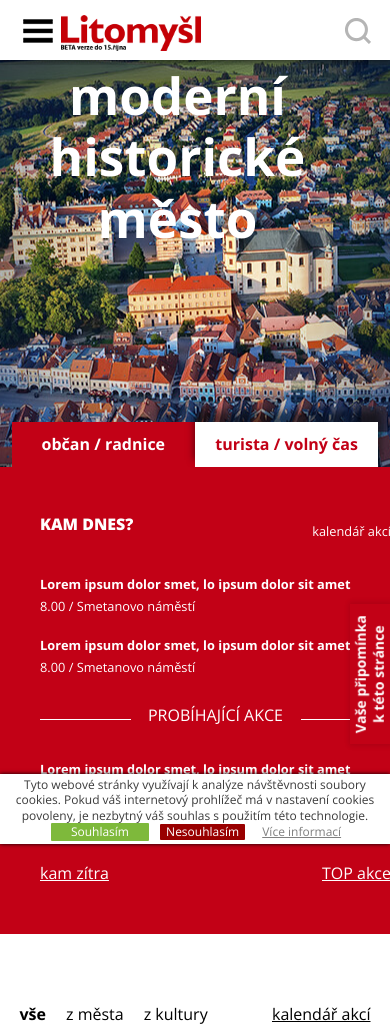
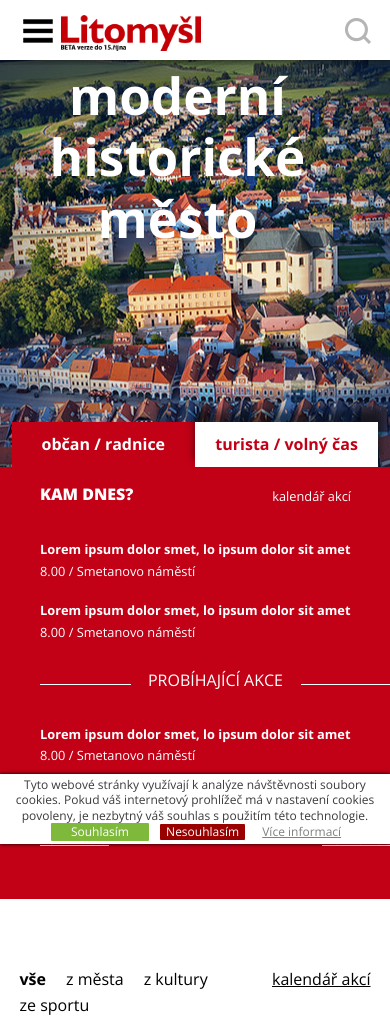
Before and after one commit to wwworks-sro/litomysl, a PHP site: page / in a window 390 px wide. Shown: the top 1030 px of the page. Run offline with PHP 8.4, Linux system fonts and the light colour scheme; some libraries are stand-ins or nearby versions.

Commit message:
upravy 6.10.

```diff
--- a/_tipy-na-vylet.php
+++ b/_tipy-na-vylet.php
@@ -3,7 +3,7 @@
 </div>
 <div class="wrap-side ">
     <div class="pad-main-right">
-        <h2 class="section-heading">Tipy na výlet</h2>
+        <h3 class="section-heading">Tipy na výlet a další užitečné informace pro turisty</h3>
 
         <ul class="tips-links">
             <li><a href="">Užijte si Litomyšl</a></li>
--- a/css/main.css
+++ b/css/main.css
@@ -427,6 +427,7 @@
 	#seznamy .pad-main-left {padding-bottom: 0px;}
 	#seznamy .pad-main-right {padding-top: 0px;}
 	#seznamy .sub-header-side {display: none;}
+	#novinky-kalendar .wrap-side .pad-main-right {padding-top: 20px;}
 }
 
 @media screen and (max-width: 750px) {
@@ -456,6 +457,7 @@
 @media screen and (max-width: 550px) {
     .cont-line {padding-top:15px;}
     .cont-line div {width:100%;clear:both;}
+	footer .calendar-search-set div.cal-type-trigger[caltype=pripominka] {display: none;}
 }
 
 @media screen and (max-width: 500px) {
--- a/css/subpages.css
+++ b/css/subpages.css
@@ -12,6 +12,7 @@
 
 .sidebar-nav li {padding:10px 0;width:100%;}
 .sidebar-nav ul ul li {border-bottom:3px solid white; text-decoration: none;}
+.sidebar-nav ul ul li a {text-decoration: none;}
 .sidebar-nav li ul {margin-left:10%;}
 .sidebar-nav .active {padding-bottom:0;}
 .sidebar-nav .active a {color:#c20116;font-weight:bold;}
@@ -23,8 +24,7 @@
 
 .news-detail-gallery a {width:20%;display:block;float:left;}
 .news-detail-gallery a img {width:98%;margin-right:2%;}
-#seznamy h3 {margin-top: 15px;}
-#seznamy h4 {margin-left: 20px;}
+#seznamy h3 a {text-decoration: underline;}
 
 .three-layout {background: url(../img/img-system/subpages/bg-three.jpg) repeat-y top ; background-size: contain;}
 
@@ -37,6 +37,7 @@
 .cal-item-detail {height:auto;width:100%;background-color:white;box-shadow: 1px 1px 7px 0px rgba(0, 0, 0, 0.35);margin-bottom:2px;border-left:5px solid #c20116;}
 .cal-detail-icon{float:left;width:8%;}
 .cal-detail-text {float:left;width:61%;margin-top:30px;padding-bottom:30px;font-size:0.9em;}
+.cal-detail-text p.canceled {font-weight: 700; color: #c20116;}
 .cal-detail-text h4 {font-size:1.4em;}
 .cal-detail-image {float:left;width:18%;margin-left:2%;margin-right:3%;}
 .cal-detail-link {background-size:70%;float:right;width:8%;min-height:100%;text-align:center;background: #c20116 url(../img/img-system/title/dots.png) no-repeat center;}
--- a/css/title.css
+++ b/css/title.css
@@ -11,7 +11,7 @@
 .title-heart {position:relative;position:absolute;padding:0px;}
 .title-heart img {margin:0px;}
 .title-heart .heart-popup,.people-circles div {display:none;opacity:0;-webkit-transition:all 2s ease-in-out;-moz-transition: all 2s ease-in-out;-ms-transition: all 2s ease-in-out;-o-transition: all 2s ease-in-out;transition: all 2s ease-in-out;}
-:hover.title-heart .heart-popup,:hover.people-circles div {opacity:1;position:absolute; top:50%;left:50%;display:block; width:200px;height:auto;min-height:50px;background-color:white;  box-shadow: 0 0 0 1px rgba(0, 0, 0, 0.1), 0px 1px 3px rgba(0, 0, 0, 0.1);padding: 10px 15px 5px 15px;}
+:hover.title-heart .heart-popup,:hover.people-circles div {opacity:1;position:absolute; top:50%;left:50%;display:block; min-width:200px;height:auto;min-height:50px;background-color:white;  box-shadow: 0 0 0 1px rgba(0, 0, 0, 0.1), 0px 1px 3px rgba(0, 0, 0, 0.1);padding: 10px 15px 5px 15px;}
 #mobile-title-links,.mobile-news-header {display:none;}
 .toggle-title-banner{text-align:right;color:#c20116;text-align:center;position:absolute; top:10px; right:10px;}
 :hover.toggle-title-banner{cursor:pointer;opacity:0.6;}
@@ -166,9 +166,9 @@
 .bubble-white {background-color:white;  box-shadow: 0 0 0 1px rgba(0, 0, 0, 0.1), 0px 1px 3px rgba(0, 0, 0, 0.1);margin-top:-10vh;}
 .bubble-white .pad {padding:25px 25px;}
 #lide .bubble-white h3{font-size:1.2em;margin-bottom:15px;color:#c20116;}
-.bubble-white h4,.bubble-white h4 span {font-size:1em;font-weight:700 !important;}
+.bubble-white h4,.bubble-white h4 span {font-size:0.9em;font-weight:700 !important;}
 .bubble-white h4 {margin-bottom:0px;}
-.bubble-white p {font-size:0.9em;}
+.bubble-white p {font-size:0.8em;}
 .bubble-white article {margin-bottom:10px;}
 a.more-answers {color:#c20116;float:right;margin-bottom:5px;font-weight:bold; }
 #lide h3 {font-size:1.1em;font-weight:700;}
@@ -248,11 +248,12 @@
 
 @media screen and (max-width: 1350px) {
     #news-tabs{margin-left:-15px;}
+	.smetanovo-namesti {top: 68%!important;}
+    #news-tabs-simple li{font-size:0.9em;}
 }
 
-@media screen and (max-width: 1350px) {
-    .smetanovo-namesti {top: 68%!important;}
-    #news-tabs-simple li{font-size:0.9em;}
+@media screen and (max-width: 1300px) {
+	#mestsky-urad h2 {font-size: 2.5em;}
 }
 
 @media screen and (max-width: 1200px) {
@@ -260,14 +261,13 @@
     .news-secondary .news-text {bottom:10px;}
     .news-primary .news-text {bottom:15px;margin-left:2%;width:95%;}
     #calendar-title h6,.calendar-title-link {font-size:0.8em;}
-    .calendar-title-link {margin-top:10px;}
+    .calendar-title-link {margin-top:5px; clear: right;}
     h2.today-events-title  {font-size: 1em;}
     #news-tabs{margin-left:-32px;}
     #mestsky-urad .bubble {max-width:80%;}
     .office-side td {padding:5px;}
     .more-news-mini {height:45px;}
 	.major-row {margin-top: 0px;}
-	#mestsky-urad h2 {font-size: 2.6em;}
 }
 
 @media screen and (max-width: 1100px) {
@@ -329,7 +329,8 @@
 	#lide nav.people-links {margin-top: 0px;}
     #news-tabs-simple li {font-size:0.8em;}
     #news-tabs-simple h3{font-size:1em;}
-   #novinky-kalendar{margin-bottom:40px;}
+    #novinky-kalendar{margin-bottom:40px;}
+    .calendar-title-link {margin-right: 40px;}
 }
 
 
@@ -400,6 +401,10 @@
     #news-tabs-simple ul li{margin-left:0px;margin-right:20px;}
 }
 
+@media screen and (max-width: 600px) {
+	:hover.people-circles div {position: fixed; top: 80%; left: 20%;}
+}
+
 @media screen and (max-width: 500px) {
 	.wisemajor-wrap .col-md-3 {width: 20%!important;}
 	.major-row .col-md-3 {width: 10%!important;}
--- a/js/main.js
+++ b/js/main.js
@@ -87,10 +87,11 @@
                 $('#menu-'+currentSection).addClass('menu-selected');
 
                 if ( $('.menu-selected').length ) {
-                    var wshadow =  $('.selected-menu-shadow').width();
-                    var mswidth =  $('.menu-selected').width();
-                    var posSel = $('.menu-selected').position().left;
+                    var wshadow =  $('.selected-menu-group .selected-menu-shadow').width();
+                    var mswidth =  $('.menu-selected').width()+14;
+                    var posSel = $('.menu-selected').position().left-7;
                     var resultPos = posSel - (wshadow/2) + (mswidth / 2)+5;
+					console.log('resultPos: ' + resultPos + '; mswidth: ' + mswidth + '; wshadow: ' + wshadow);
                     $('.selected-menu-shadow').css('left', resultPos);
                 }
 
@@ -272,16 +273,14 @@
                 "(Kdykoli je možné jej opět zobrazit pomocí kliku na tento odkaz)");
             if (r == true) {
                 processTitleBannerChange();
-				$('html,body').animate({
-                        scrollTop: 0
-                }, 1000);
-				$(".toggle-title-banner").load(location.href + " .toggle-title-banner");
-
             }
         }else{
             processTitleBannerChange();
-			$(".toggle-title-banner").load(location.href + " .toggle-title-banner");
         }
+		$('html,body').animate({
+				scrollTop: 0
+		}, 1000);
+		$(".toggle-title-banner").load(location.href + " .toggle-title-banner");
     });
 
     $('.mb-trigger').click(function(){
```
Also changed, not shown: img/img-system/title/heart-old.png (added), img/img-system/title/heart.png.
